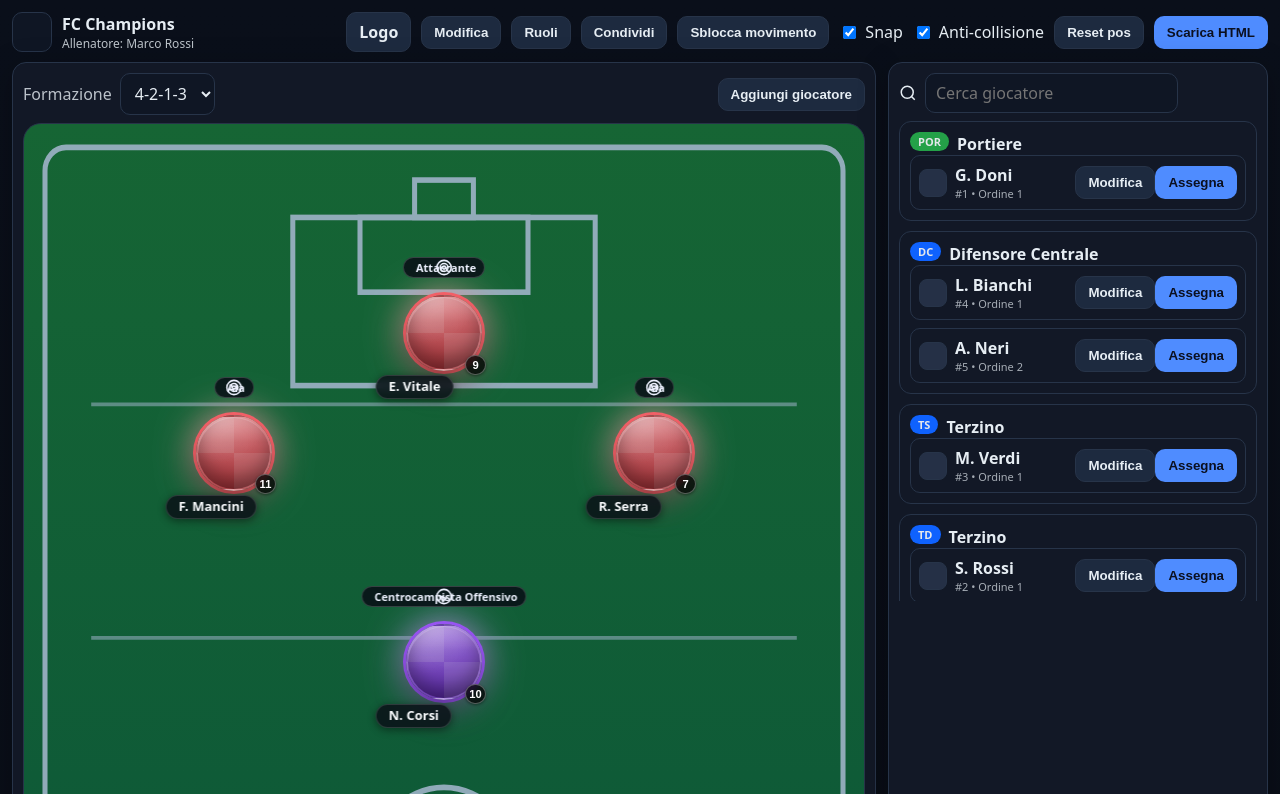
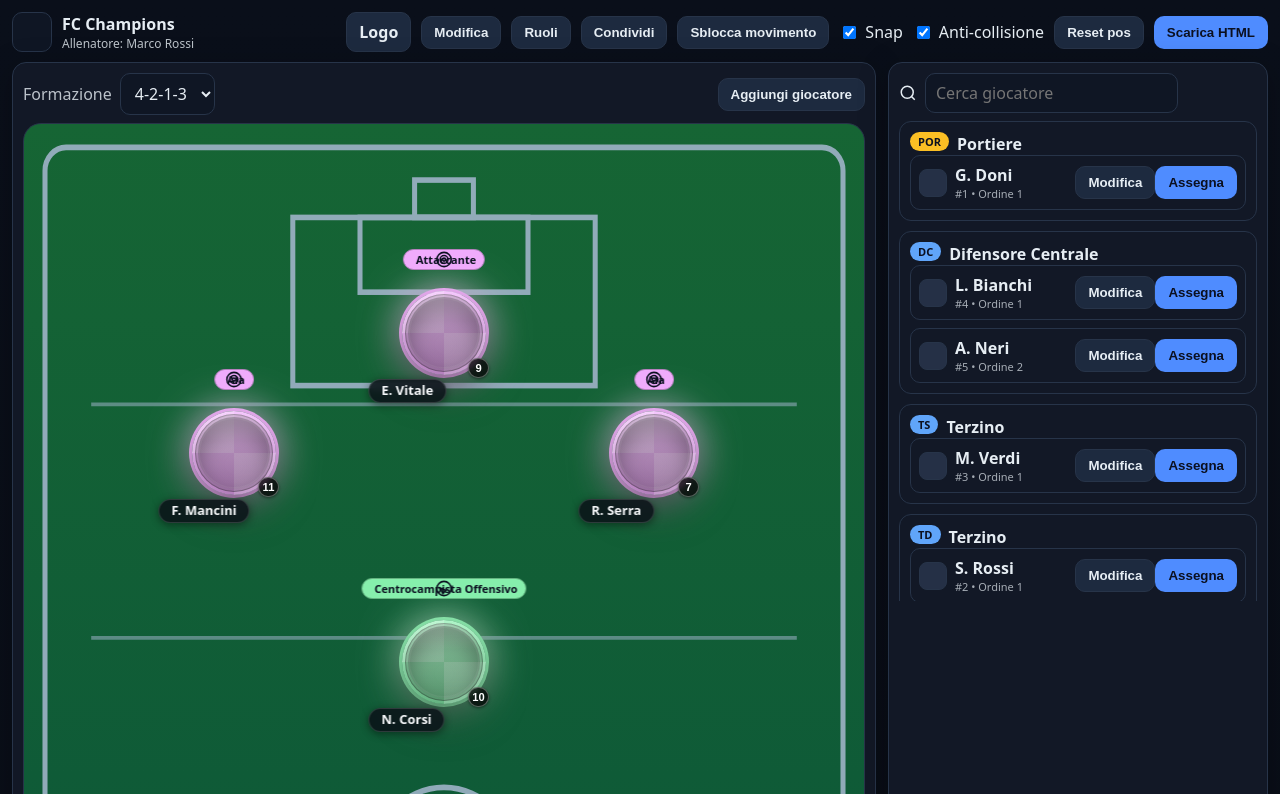
Before and after one commit to CryptoComio/calcio, a plain HTML site: page index.html in a window 1280 px wide. Shown: the top 794 px of the page. Drawn offline with Linux system fonts and the light colour scheme.

Commit message:
Refine token visuals and role colors

```diff
--- a/index.html
+++ b/index.html
@@ -9,10 +9,10 @@
   --bg:#0a0f1a;--fg:#e6edf3;--card:#121826;--mut:#0f1624;--br:#273449;--ink:#1d2a3f;--pri:#4f8cff;--line:#9fb3c8;
   --tok-min:46px;--tok-max:92px;
   /* ruolo → colore */
-  --role-GK:#24a148;
-  --role-DF:#0f62fe;
-  --role-MF:#8a3ffc;
-  --role-FW:#fa4d56;
+  --role-GK:#fbbf24;
+  --role-DF:#60a5fa;
+  --role-MF:#86efac;
+  --role-FW:#f0abfc;
 }
 *{box-sizing:border-box}
 body{margin:0;font-family:system-ui,Segoe UI,Roboto,Ubuntu,Arial;background:linear-gradient(180deg,#0a0f1a,#090d16);color:var(--fg)}
@@ -50,11 +50,11 @@ body{margin:0;font-family:system-ui,Segoe UI,Roboto,Ubuntu,Arial;background:line
   font-size:11px;
   font-weight:800;
   white-space:nowrap;
-  background:rgba(9,14,22,.85);
-  border:1px solid rgba(255,255,255,.18);
-  color:#eef2ff;
   border-radius:999px;
   backdrop-filter:blur(4px);
+  border:1px solid var(--rb-b,rgba(255,255,255,.18));
+  background:var(--rb-bg,rgba(9,14,22,.85));
+  color:var(--rb-fg,#eef2ff);
   pointer-events:none;
 }
 .role-badge svg{display:block}
@@ -70,14 +70,57 @@ body{margin:0;font-family:system-ui,Segoe UI,Roboto,Ubuntu,Arial;background:line
   font-weight:900;
   touch-action:none;
   -webkit-tap-highlight-color:transparent;
-  border:2px solid rgba(255,255,255,.1);
+  border:3px solid transparent;
   transition:transform .12s ease, filter .12s ease, box-shadow .12s ease;
   outline:none;
+  box-shadow:0 14px 38px rgba(0,0,0,.55),0 0 0 1px rgba(0,0,0,.25) inset;
+  background:linear-gradient(#1113,#1113) padding-box,
+             conic-gradient(#fff0 0 25%,#fff3 0 50%,#fff0 0 75%,#fff3 0 100%) border-box,
+             var(--tok-grad,linear-gradient(180deg,#475569,#334155)) border-box;
+}
+.token::before{
+  content:"";
+  position:absolute;
+  inset:3px;
+  border-radius:999px;
+  box-shadow:inset 0 0 0 2px rgba(255,255,255,.06), inset 0 12px 22px rgba(0,0,0,.35);
+  pointer-events:none;
+}
+.token::after{
+  content:"";
+  position:absolute;
+  inset:0;
+  border-radius:999px;
+  opacity:0;
+  background:linear-gradient(225deg,rgba(255,255,255,.18),rgba(255,255,255,0) 40%);
+  transition:opacity .12s ease;
+  pointer-events:none;
 }
 .token:hover{transform:scale(1.06);}
+.token:hover::after{opacity:.5;}
 
 /* foto */
 .token img{position:absolute;inset:0;width:100%;height:100%;object-fit:cover;border-radius:999px;z-index:0}
+.nm{
+  position:absolute;
+  left:50%;
+  bottom:7%;
+  transform:translateX(-50%);
+  padding:3px 8px;
+  border-radius:999px;
+  border:1px solid rgba(255,255,255,.14);
+  background:rgba(11,18,32,.85);
+  color:#f8fafc;
+  font-weight:800;
+  font-size:calc(var(--tok)*.18);
+  max-width:calc(var(--tok)*.95);
+  white-space:nowrap;
+  overflow:hidden;
+  text-overflow:ellipsis;
+  -webkit-text-stroke:.5px rgba(0,0,0,.5);
+  text-shadow:0 1px 2px rgba(0,0,0,.45);
+  pointer-events:none;
+}
 .nameplate-wrap{pointer-events:none;position:absolute;left:50%;top:100%;transform:translateX(-50%);padding-top:4px}
 .nameplate{width:max-content;max-width:100%;white-space:normal;overflow:hidden;text-overflow:clip;
   line-height:1.05;font-weight:800;font-size:13px;text-align:center;color:#f8fafc;padding:4px 12px;border-radius:999px;
@@ -251,15 +294,15 @@ body.no-scroll{overflow:hidden}
 <script>
 /* ===== ROLES & FORMATIONS ===== */
 const rolesConfig={
-  POR:{group:'GK',defaultLabel:'Portiere',color:'var(--role-GK)',hex:'#24a148',icon:'🧤'},
-  DC:{group:'DF',defaultLabel:'Difensore Centrale',color:'var(--role-DF)',hex:'#0f62fe',icon:'🛡️'},
-  TS:{group:'DF',defaultLabel:'Terzino',color:'var(--role-DF)',hex:'#0f62fe',icon:'🛡️'},
-  TD:{group:'DF',defaultLabel:'Terzino',color:'var(--role-DF)',hex:'#0f62fe',icon:'🛡️'},
-  CDS:{group:'MF',defaultLabel:'Centrocampista Difensivo',color:'var(--role-MF)',hex:'#8a3ffc',icon:'⚙️'},
-  COC:{group:'MF',defaultLabel:'Centrocampista Offensivo',color:'var(--role-MF)',hex:'#8a3ffc',icon:'⚙️'},
-  AS:{group:'FW',defaultLabel:'Ala',color:'var(--role-FW)',hex:'#fa4d56',icon:'🎯'},
-  ATT:{group:'FW',defaultLabel:'Attaccante',color:'var(--role-FW)',hex:'#fa4d56',icon:'🎯'},
-  AD:{group:'FW',defaultLabel:'Ala',color:'var(--role-FW)',hex:'#fa4d56',icon:'🎯'}
+  POR:{group:'GK',defaultLabel:'Portiere',color:'var(--role-GK)',hex:'#fbbf24',icon:'🧤'},
+  DC:{group:'DF',defaultLabel:'Difensore Centrale',color:'var(--role-DF)',hex:'#60a5fa',icon:'🛡️'},
+  TS:{group:'DF',defaultLabel:'Terzino',color:'var(--role-DF)',hex:'#60a5fa',icon:'🛡️'},
+  TD:{group:'DF',defaultLabel:'Terzino',color:'var(--role-DF)',hex:'#60a5fa',icon:'🛡️'},
+  CDS:{group:'MF',defaultLabel:'Centrocampista Difensivo',color:'var(--role-MF)',hex:'#86efac',icon:'⚙️'},
+  COC:{group:'MF',defaultLabel:'Centrocampista Offensivo',color:'var(--role-MF)',hex:'#86efac',icon:'⚙️'},
+  AS:{group:'FW',defaultLabel:'Ala',color:'var(--role-FW)',hex:'#f0abfc',icon:'🎯'},
+  ATT:{group:'FW',defaultLabel:'Attaccante',color:'var(--role-FW)',hex:'#f0abfc',icon:'🎯'},
+  AD:{group:'FW',defaultLabel:'Ala',color:'var(--role-FW)',hex:'#f0abfc',icon:'🎯'}
 };
 const roleCodes=Object.keys(rolesConfig);
 const FORMATIONS={
@@ -329,7 +372,7 @@ function fileToDataUrlResized(file,maxSide=640,quality=0.85){
     r.onerror=reject; r.readAsDataURL(file);
   });
 }
-function updateTok(){const f=byId('field'); if(!f) return; const r=f.getBoundingClientRect(); const s=Math.max(56,Math.min(100,Math.round(Math.min(r.width,r.height)*.09))); f.style.setProperty('--tok',s+'px')}
+function updateTok(){const f=byId('field'); if(!f) return; const r=f.getBoundingClientRect(); const s=Math.max(60,Math.min(110,Math.round(Math.min(r.width,r.height)*.1))); f.style.setProperty('--tok',s+'px')}
 function oKey(f,p){return `${f}:${p}`}
 function getXY(f,pos){const ov=posOverrides[oKey(f,pos.id)]; return {x:ov?ov.x:pos.x, y:ov?ov.y:pos.y}}
 function isDark(hex){const c=hex.replace('#','');const r=parseInt(c.slice(0,2),16),g=parseInt(c.slice(2,4),16),b=parseInt(c.slice(4,6),16);return(0.299*r+0.587*g+0.114*b)/255<0.5}
@@ -362,10 +405,13 @@ function renderField(){
     const t=document.createElement('button'); t.type='button'; t.className='token';
     const from=mix(cfg.hex,0.35); const to=mix(cfg.hex,-0.25); const text=idealTextColor(to);
     t.style.width=tok+'px'; t.style.height=tok+'px'; t.style.color=text;
-    t.style.backgroundImage=`radial-gradient(120% 120% at 30% 0%, rgba(255,255,255,.22), rgba(255,255,255,0) 55%), linear-gradient(#00000022,#00000022), conic-gradient(#fff0 0 25%,#ffffff22 0 50%,#fff0 0 75%,#ffffff22 0 100%), linear-gradient(to bottom, ${from}, ${to})`;
-    t.style.boxShadow='inset 0 1px 0 rgba(255,255,255,.18), inset 0 -10px 18px rgba(0,0,0,.35), 0 14px 32px rgba(0,0,0,.45)';
+    t.style.setProperty('--tok-grad', `linear-gradient(to bottom, ${from}, ${to})`);
     t.setAttribute('aria-label',`${pl?pl.name:rl}${pl&&pl.number&&pl.number!=='none'?`, numero ${pl.number}`:''} – ${rl}`);
-    if(pl && pl.photo){ const im=new Image(); im.src=pl.photo; t.appendChild(im); const vg=document.createElement('div'); vg.style.position='absolute'; vg.style.inset='0'; vg.style.borderRadius='999px'; vg.style.background='radial-gradient(120% 120% at 50% 35%, transparent 55%, rgba(0,0,0,.45) 85%)'; vg.style.mixBlendMode='multiply'; t.appendChild(vg); }
+    if(pl && pl.photo){
+      const im=new Image(); im.src=pl.photo; t.appendChild(im);
+      const vg=document.createElement('div'); vg.style.position='absolute'; vg.style.inset='0'; vg.style.borderRadius='999px'; vg.style.background='radial-gradient(120% 120% at 50% 35%, transparent 55%, rgba(0,0,0,.45) 85%)'; vg.style.mixBlendMode='multiply'; t.appendChild(vg);
+      const nmOv=document.createElement('div'); nmOv.className='nm'; nmOv.textContent=pl.name; t.appendChild(nmOv);
+    }
     const glass=document.createElement('div'); glass.style.position='absolute'; glass.style.inset='0'; glass.style.borderRadius='999px'; glass.style.pointerEvents='none'; glass.style.background='linear-gradient(180deg, rgba(255,255,255,.18), rgba(255,255,255,0) 35%)'; t.appendChild(glass);
     const number=pl&&pl.number&&pl.number!=='none'?pl.number:null;
     if(number){ const nb=document.createElement('div'); nb.className='num'; nb.textContent=number; t.appendChild(nb); }
@@ -375,7 +421,11 @@ function renderField(){
     t.addEventListener('pointerup', openIfNotDragged, {passive:false});
     if(!moveLocked) enableDrag(t,slot,pos.id);
     wrap.appendChild(t);
-    const chip=document.createElement('div'); chip.className='role-badge'; chip.innerHTML=`<span>${roleIcon(pos.role,13)}</span><span>${rl}</span>`; wrap.appendChild(chip);
+    const chip=document.createElement('div'); chip.className='role-badge'; chip.innerHTML=`<span>${roleIcon(pos.role,13)}</span><span>${rl}</span>`;
+    chip.style.setProperty('--rb-bg', cfg.color);
+    chip.style.setProperty('--rb-fg', idealTextColor(cfg.hex));
+    chip.style.setProperty('--rb-b', mix(cfg.hex,-0.25));
+    wrap.appendChild(chip);
     const plateWrap=document.createElement('div'); plateWrap.className='nameplate-wrap';
     const base=Math.max(tok*1.8,128); const maxW=Math.min(window.innerWidth*0.66,420); plateWrap.style.width=Math.min(base,maxW)+'px';
     const plate=document.createElement('div'); plate.className='nameplate'; plate.textContent=pl?pl.name:rl; plate.title=plate.textContent; plate.addEventListener('pointerdown',e=>{const el=e.currentTarget; el.style.animation='none'; requestAnimationFrame(()=>{el.style.animation='token-marquee 6s linear infinite';});}); plate.addEventListener('pointerup',e=>{e.currentTarget.style.animation='none';}); plate.addEventListener('pointercancel',e=>{e.currentTarget.style.animation='none';}); plateWrap.appendChild(plate);
@@ -550,7 +600,7 @@ const viewerHtmlFromState = (st) => {
     const ov = (st.posOverrides || {})[`${st.formationKey}:${p.id}`];
     return { x: ov ? ov.x : p.x, y: ov ? ov.y : p.y };
   };
-  const roleCfg = Storage.get("roleConfig", ROLE_DEFAULTS);
+  const roleCfg = Storage.get("roleConfig", rolesConfig);
 
   const css = `
 :root{ --ink:#0b0b0b; --paper:#ffffff; }
@@ -562,12 +612,19 @@ body{ margin:0; font:16px/1.4 system-ui,-apple-system,Segoe UI,Roboto,Inter,Aria
 .gridlines{ position:absolute; inset:0; width:100%; height:100%; }
 .tokenWrap{ position:absolute; left:0; top:0; transform:translate(var(--x), var(--y)); /* --x/y in px via JS */ text-align:center; z-index:1; }
 .token{ position:relative; display:block; width:56px; height:56px; margin:0 auto; border-radius:999px; border:3px solid transparent;
-        box-shadow:inset 0 1px 0 rgba(255,255,255,.18), inset 0 -10px 18px rgba(0,0,0,.35), 0 14px 32px rgba(0,0,0,.45); overflow:hidden; }
+        box-shadow:0 14px 38px rgba(0,0,0,.55),0 0 0 1px rgba(0,0,0,.25) inset; overflow:hidden;
+        background:linear-gradient(#1113,#1113) padding-box,
+                   conic-gradient(#fff0 0 25%,#ffffff22 0 50%,#fff0 0 75%,#ffffff22 0 100%) border-box,
+                   var(--tok-grad,linear-gradient(180deg,#475569,#334155)) border-box; }
+.token::before{content:"";position:absolute;inset:3px;border-radius:999px;box-shadow:inset 0 0 0 2px rgba(255,255,255,.06),inset 0 12px 22px rgba(0,0,0,.35);pointer-events:none;}
+.token::after{content:"";position:absolute;inset:0;border-radius:999px;opacity:0;background:linear-gradient(225deg,rgba(255,255,255,.18),rgba(255,255,255,0) 40%);transition:opacity .12s ease;pointer-events:none;}
+.token:hover::after{opacity:.5;}
 .tokenRing{ position:absolute; inset:-3px; border-radius:999px; box-shadow:0 0 0 3px var(--ring), 0 0 24px var(--halo); pointer-events:none; }
 .tokenImg{ position:absolute; inset:0; width:100%; height:100%; object-fit:cover; border-radius:999px; }
 .tokenVignette{ position:absolute; inset:0; border-radius:999px; background:radial-gradient(120% 120% at 50% 35%, transparent 55%, rgba(0,0,0,.45) 85%); mix-blend-mode:multiply; }
+.nm{ position:absolute; left:50%; bottom:7%; transform:translateX(-50%); padding:3px 8px; border-radius:999px; border:1px solid rgba(255,255,255,.14); background:rgba(11,18,32,.85); color:#f8fafc; font-weight:800; font-size:10px; max-width:95%; white-space:nowrap; overflow:hidden; text-overflow:ellipsis; -webkit-text-stroke:.5px rgba(0,0,0,.5); text-shadow:0 1px 2px rgba(0,0,0,.45); pointer-events:none; }
 .num{ position:absolute; right:-6px; bottom:-6px; min-width:20px; height:20px; border-radius:999px; background:#0b1220; color:#e5e7eb; font-weight:900; font-size:11px; border:2px solid #334155; display:grid; place-content:center; z-index:3; }
-.roleChip{ display:inline-flex; align-items:center; gap:6px; margin-bottom:6px; padding:2px 8px; border-radius:999px; border:1px solid #334155; background:rgba(9,14,22,.85); color:#eef2ff; backdrop-filter:blur(4px); font:700 11px/1.1 system-ui; }
+.roleChip{ display:inline-flex; align-items:center; gap:6px; margin-bottom:6px; padding:2px 8px; border-radius:999px; border:1px solid var(--rb-b,#334155); background:var(--rb-bg,rgba(9,14,22,.85)); color:var(--rb-fg,#eef2ff); backdrop-filter:blur(4px); font:700 11px/1.1 system-ui; }
 .namePlate{ display:inline-block; margin-top:6px; padding:2px 10px; border-radius:999px; border:1px solid rgba(255,255,255,.14); background:rgba(10,14,22,.82); color:#f8fafc; box-shadow:0 2px 8px rgba(0,0,0,.45); backdrop-filter:blur(4px); font-weight:800; font-size:13px; line-height:1.05; max-width:min(60vw,420px); }
 .nameText{ white-space:normal; overflow:visible; text-overflow:clip; -webkit-text-stroke:.5px rgba(0,0,0,.5); text-shadow:0 1px 2px rgba(0,0,0,.45); }
 .side{ display:flex; flex-direction:column; gap:8px; }
@@ -617,12 +674,15 @@ function placeAll(){
     const roleChip = document.createElement('div');
     roleChip.className = 'roleChip';
     roleChip.textContent = (ROLE[pos.role]?.label || pos.role);
+    roleChip.style.setProperty('--rb-bg', col);
+    roleChip.style.setProperty('--rb-fg', txt);
+    roleChip.style.setProperty('--rb-b', mix(col,-0.25));
     wrap.appendChild(roleChip);
 
     // cerchio
     const t = document.createElement('div');
     t.className = 'token';
-    t.style.backgroundImage = 'radial-gradient(120% 120% at 30% 0%, rgba(255,255,255,.22), rgba(255,255,255,0) 55%), linear-gradient(#00000022,#00000022), conic-gradient(#fff0 0 25%,#ffffff22 0 50%,#fff0 0 75%,#ffffff22 0 100%), linear-gradient(to bottom,'+from+','+to+')';
+    t.style.setProperty('--tok-grad', 'linear-gradient(to bottom,'+from+','+to+')');
 
     const ringEl = document.createElement('div');
     ringEl.className = 'tokenRing';
@@ -637,6 +697,10 @@ function placeAll(){
       const vg = document.createElement('div');
       vg.className = 'tokenVignette';
       t.appendChild(vg);
+      const nmOv = document.createElement('div');
+      nmOv.className = 'nm';
+      nmOv.textContent = nm;
+      t.appendChild(nmOv);
     }
 
     if(pl && pl.number && pl.number !== 'none'){
```
